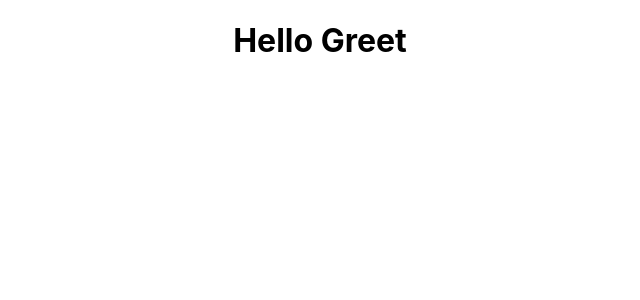
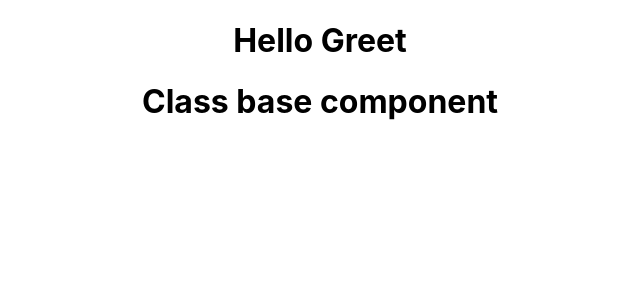
Before and after one commit to SandeepKumar377/code-evolution-tut, a React (Create React App) app: page / in a window 1280 px wide. Shown: the top 300 px of the page, without its empty margins (320-960 px from the left). Built offline with nearby package versions, Linux system fonts and the light colour scheme.

Commit message:
Create class base component

```diff
--- a/src/App.js
+++ b/src/App.js
@@ -1,10 +1,12 @@
 import './App.css';
 import Greet from './components/Greet';
+import Welcome from './components/Welcome';
 
 function App() {
   return (
     <div className="App">
       <Greet />
+      <Welcome />
     </div>
   );
 }
--- /dev/null
+++ b/src/components/Welcome.js
@@ -0,0 +1,8 @@
+import React, { Component } from "react";
+
+class Welcome extends Component{
+    render(){
+        return <h1>Class base component</h1>
+    }
+}
+export default Welcome
```
